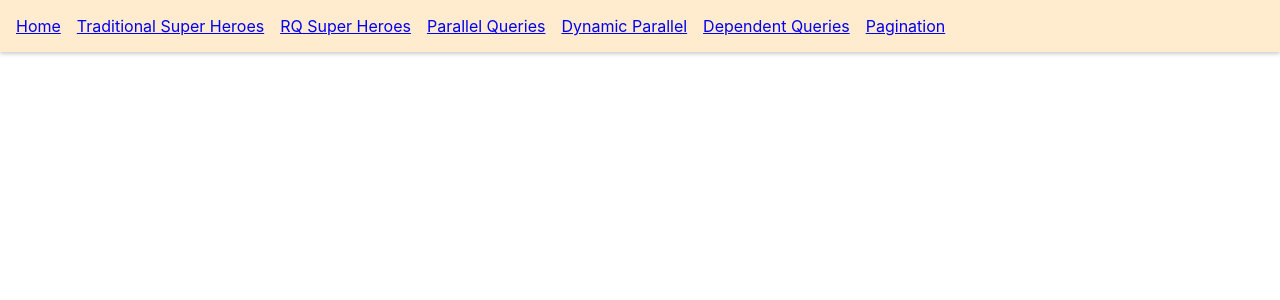
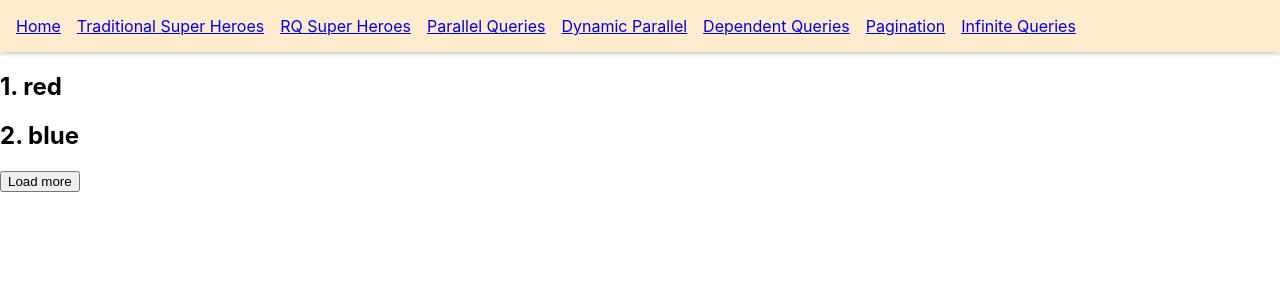
Before and after one commit to corozb/react-query-codeevolution, a React (Vite) app: page /rq-infinite in a window 1280 px wide. Shown: the top 300 px of the page. Built offline with nearby package versions, Linux system fonts and the light colour scheme; data requests are answered from the project's data file.

Commit message:
Infinite Queries

```diff
--- /dev/null
+++ b/src/components/pages/InfiniteQueries.jsx
@@ -0,0 +1,55 @@
+import axios from 'axios'
+import { Fragment } from 'react'
+import { useInfiniteQuery } from 'react-query'
+
+const fetchColors = ({ pageParam = 1 }) => axios.get(`http://localhost:4000/colors?_limit=2&_page=${pageParam}`)
+
+const InfiniteQueries = () => {
+  const { data, isLoading, isFetching, isError, hasNextPage, fetchNextPage, isFetchingNextPage } = useInfiniteQuery(
+    ['colors'],
+    fetchColors,
+    {
+      getNextPageParam: (_lastPage, pages) => {
+        if (pages.length < 4) {
+          return pages.length + 1
+        } else {
+          return undefined
+        }
+      },
+    }
+  )
+
+  if (isLoading) {
+    return <h2>Loading...</h2>
+  }
+
+  if (isError) {
+    return <h2>{error.message}</h2>
+  }
+
+  return (
+    <>
+      <div>
+        {data?.pages.map((group, i) => {
+          return (
+            <Fragment key={i}>
+              {group.data.map((color) => (
+                <h2 key={color.id}>
+                  {color.id}. {color.label}
+                </h2>
+              ))}
+            </Fragment>
+          )
+        })}
+      </div>
+      <div>
+        <button onClick={fetchNextPage} disabled={!hasNextPage}>
+          Load more
+        </button>
+      </div>
+      <div>{isFetching && !isFetchingNextPage ? 'fetching...' : null}</div>
+    </>
+  )
+}
+
+export default InfiniteQueries
--- a/src/routes/appRoutes.jsx
+++ b/src/routes/appRoutes.jsx
@@ -1,6 +1,7 @@
 import DependentQueries from '../components/pages/DependentQueries'
 import DynamicParallel from '../components/pages/DynamicParallel'
 import Home from '../components/pages/Home'
+import InfiniteQueries from '../components/pages/InfiniteQueries'
 import PaginatedQueries from '../components/pages/PaginatedQueries'
 import ParallelQueries from '../components/pages/ParallelQueries'
 import RQSuperHeroes from '../components/pages/RQSuperHeroes'
@@ -47,6 +48,11 @@
     component: <PaginatedQueries />,
     title: 'Pagination',
   },
+  {
+    path: '/rq-infinite',
+    component: <InfiniteQueries />,
+    title: 'Infinite Queries',
+  },
 ]
 
 export default appRoutes
```
